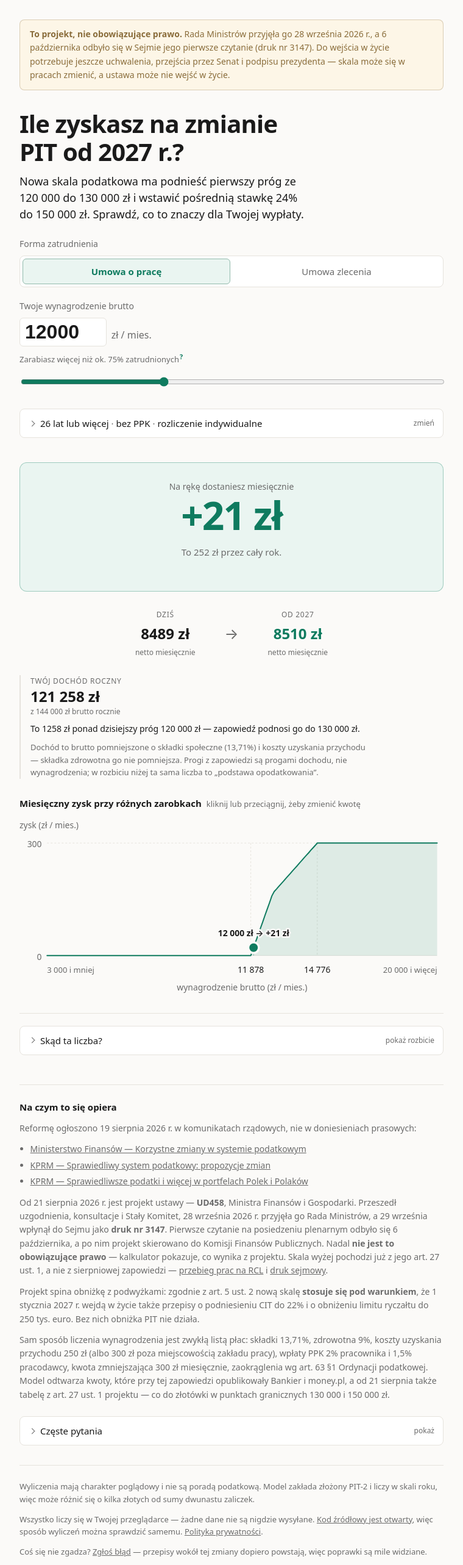
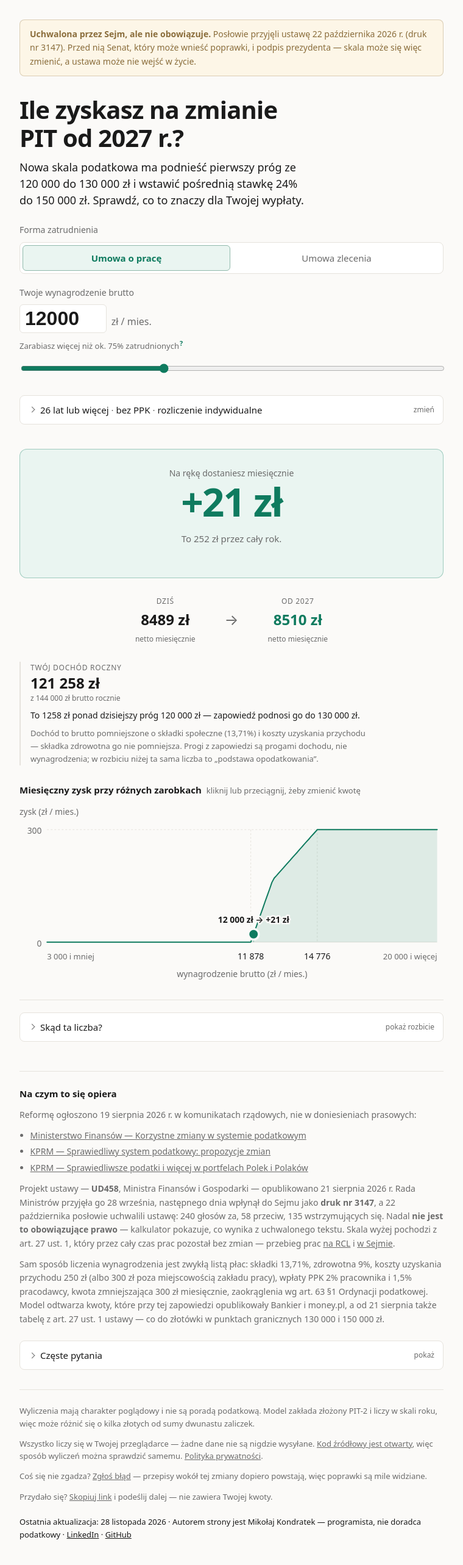
Before and after one commit to mkondratek/pit-2027, a Svelte app: page / in a window 1280 px wide. Shown: the top 2566 px of the page at 61% size, without its empty margins (260-1020 px from the left). Built offline with nearby package versions, Linux system fonts and the light colour scheme.

Commit message:
Describe the bill as passed by the Sejm on 22 October

```diff
--- a/index.html
+++ b/index.html
@@ -16,7 +16,7 @@
     <meta property="og:title" content="Ile zyskasz na zmianie PIT od 2027 r.?" />
     <meta
       property="og:description"
-      content="Wpisz swoje brutto i zobacz różnicę. Uwaga: to projekt ustawy przyjęty przez rząd, jeszcze nie obowiązujące prawo."
+      content="Wpisz swoje brutto i zobacz różnicę. Uwaga: to ustawa uchwalona przez Sejm, jeszcze nie obowiązujące prawo."
     />
     <meta property="og:locale" content="pl_PL" />
     <meta property="og:url" content="https://pit.kondratek.pl/" />
--- a/src/App.svelte
+++ b/src/App.svelte
@@ -26,11 +26,9 @@
 <main>
   <header>
     <p class="zastrzezenie">
-      <strong>To projekt, nie obowiązujące prawo.</strong> Rada Ministrów przyjęła go
-      28 września 2026 r., a 6 października odbyło się w Sejmie jego pierwsze czytanie (druk
-      nr 3147). Do wejścia w życie
-      potrzebuje jeszcze uchwalenia, przejścia przez Senat i podpisu prezydenta — skala może się
-      w pracach zmienić, a ustawa może nie wejść w życie.
+      <strong>Uchwalona przez Sejm, ale nie obowiązuje.</strong> Posłowie przyjęli ustawę
+      22 października 2026 r. (druk nr 3147). Przed nią Senat, który może wnieść poprawki,
+      i podpis prezydenta — skala może się więc zmienić, a ustawa może nie wejść w życie.
     </p>
 
     <h1>Ile zyskasz na zmianie PIT od 2027&nbsp;r.?</h1>
@@ -79,34 +77,27 @@
          pod twierdzeniem, którego nikt nie sprawdził (a druk wpłynął już 29.09).
          `__DATA_BUDOWY__` zostaje tylko w stopce. -->
     <p>
-      Od 21 sierpnia 2026 r. jest projekt ustawy — <strong>UD458</strong>, Ministra Finansów
-      i Gospodarki. Przeszedł uzgodnienia, konsultacje i Stały Komitet, 28 września 2026 r.
-      przyjęła go Rada Ministrów, a 29 września wpłynął do Sejmu jako <strong>druk nr 3147</strong>.
-      Pierwsze czytanie na posiedzeniu plenarnym odbyło się 6 października, a po nim projekt
-      skierowano do Komisji Finansów Publicznych. Nadal
+      Projekt ustawy — <strong>UD458</strong>, Ministra Finansów i Gospodarki — opublikowano
+      21 sierpnia 2026 r. Rada Ministrów przyjęła go 28 września, następnego dnia wpłynął do
+      Sejmu jako <strong>druk nr 3147</strong>, a 22 października posłowie uchwalili ustawę:
+      240 głosów za, 58 przeciw, 135 wstrzymujących się. Nadal
       <strong>nie jest to obowiązujące prawo</strong> — kalkulator pokazuje, co wynika
-      z projektu. Skala wyżej pochodzi już z jego art. 27 ust. 1, a nie z sierpniowej
-      zapowiedzi — <a href="https://legislacja.rcl.gov.pl/projekt/12413754">przebieg prac
-      na RCL</a> i <a href="https://www.sejm.gov.pl/Sejm10.nsf/druk.xsp?nr=3147">druk
-      sejmowy</a>.
+      z uchwalonego tekstu. Skala wyżej pochodzi z art. 27 ust. 1, który przez cały czas prac
+      pozostał bez zmian — przebieg prac
+      <a href="https://legislacja.rcl.gov.pl/projekt/12413754">na RCL</a>
+      i <a href="https://www.sejm.gov.pl/Sejm10.nsf/PrzebiegProc.xsp?nr=3147">w Sejmie</a>.
     </p>
 
-    <!-- Warunkowość z art. 5 ust. 2 nie pojawia się w żadnym omówieniu, które czytałem,
-         a jest sprawdzalna i zmienia sposób czytania całej reformy. Podajemy sam przepis
-         bez oceny — wniosek należy do czytelnika. -->
-    <p>
-      Projekt spina obniżkę z podwyżkami: zgodnie z art. 5 ust. 2 nową skalę
-      <strong>stosuje się pod warunkiem</strong>, że 1 stycznia 2027 r. wejdą w życie także
-      przepisy o podniesieniu CIT do 22% i o obniżeniu limitu ryczałtu do 250 tys. euro.
-      Bez nich obniżka PIT nie działa.
-    </p>
+    <!-- Strona opisuje ustawę w obecnym brzmieniu, nie jej historię. Do 22.10.2026 stał tu
+         akapit o warunku z art. 5 ust. 2 projektu (obniżka PIT spięta z podwyżką CIT); Sejm
+         wykreślił i warunek, i CIT. Historia zmian jest w model.md (A.2, A.7) i README. -->
 
     <p>
       Sam sposób liczenia wynagrodzenia jest zwykłą listą płac: składki 13,71%, zdrowotna 9%,
       koszty uzyskania przychodu 250 zł (albo 300 zł poza miejscowością zakładu pracy), wpłaty PPK
       2% pracownika i 1,5% pracodawcy, kwota zmniejszająca 300 zł miesięcznie, zaokrąglenia
       wg art. 63 §1 Ordynacji podatkowej. Model odtwarza kwoty, które przy tej zapowiedzi
-      opublikowały Bankier i money.pl, a od 21 sierpnia także tabelę z art. 27 ust. 1 projektu
+      opublikowały Bankier i money.pl, a od 21 sierpnia także tabelę z art. 27 ust. 1 ustawy
       — co do złotówki w punktach granicznych 130 000 i 150 000 zł.
     </p>
   </section>
@@ -155,12 +146,10 @@
            co było po prostu nieprawdą i przeczyło własnemu silnikowi: `constants.ts` modeluje
            daninę 4% → 5% i nazywa ją składnikiem *pakietu*. Czytelnik, który chce ocenić tę
            reformę całościowo, potrzebuje wiedzieć, że skala to jej część, a nie całość. -->
-      Projekt jest jednak szerszy niż sama skala. Obejmuje też podniesienie CIT z 19% na 22%
-      dla firm o przychodach powyżej 50 mln euro oraz dla jednostek grup objętych opodatkowaniem
-      wyrównawczym, obniżenie limitu ryczałtu z 2 mln do 250 tys. euro wraz z nową stawką 17%
-      od nadwyżki ponad 300 tys. euro, a także wzrost daniny solidarnościowej z 4% na 5%.
-      Z tego wszystkiego kalkulator uwzględnia wyłącznie daninę, bo jako jedyna dotyczy osób
-      rozliczających się według skali.
+      Ustawa jest jednak szersza niż sama skala. Obejmuje też obniżenie limitu ryczałtu
+      z 2 mln do 250 tys. euro wraz z nową stawką 17% od nadwyżki ponad 300 tys. euro oraz
+      wzrost daniny solidarnościowej z 4% na 5%. Kalkulator uwzględnia z tego wyłącznie daninę,
+      bo jako jedyna dotyczy osób rozliczających się według skali.
       Do liczenia podatków na B2B, umowie o pracę i zleceniu w ogóle, łącznie z porównaniem
       form opodatkowania, dobrym narzędziem jest
       <a href="https://ladnepodatki.pl">ladnepodatki.pl</a>.
@@ -168,11 +157,10 @@
 
     <h3>Czy to już pewne?</h3>
     <p>
-      Jeszcze nie, ale bliżej niż na początku. Jest projekt ustawy (UD458): 28 września 2026 r.
-      przyjęła go Rada Ministrów, następnego dnia trafił do Sejmu jako druk nr 3147, a 6 października,
-      po pierwszym czytaniu, skierowano go do Komisji Finansów Publicznych. Przed nim
-      jeszcze uchwalenie, Senat i podpis prezydenta — skala może się po drodze zmienić, a dopóki ustawa nie zostanie ogłoszona, nie obowiązuje nic. Dodatkowo
-      sam projekt uzależnia obniżkę PIT od wejścia w życie podwyżki CIT i ograniczenia ryczałtu.
+      Jeszcze nie, ale bliżej niż na początku. 22 października 2026 r. Sejm uchwalił ustawę
+      (druk nr 3147). Kolejny etap to Senat, który może wnieść poprawki — wtedy ustawa wraca
+      do posłów — a ostatni to prezydent, który może ją podpisać albo zawetować. Dopóki nie
+      zostanie ogłoszona w Dzienniku Ustaw, nie obowiązuje nic.
     </p>
 
     <h3>Kto to policzył i skąd mam wiedzieć, że dobrze?</h3>
--- a/src/lib/faq.ts
+++ b/src/lib/faq.ts
@@ -37,21 +37,18 @@
     pytanie: 'A co z B2B, podatkiem liniowym i ryczałtem?',
     odpowiedz:
       'Ta strona liczy wyłącznie zmianę skali podatkowej, a ta obejmuje umowę o pracę, ' +
-      'zlecenie i emeryturę. Na podatku liniowym 19% sama skala nie zmienia nic. Projekt ' +
-      'UD458 jest jednak szerszy: obejmuje też CIT z 19% na 22% dla firm o przychodach ponad ' +
-      '50 mln euro, obniżenie limitu ryczałtu z 2 mln do 250 tys. euro wraz ze stawką 17% od ' +
-      'nadwyżki ponad 300 tys. euro oraz wzrost daniny solidarnościowej z 4% na 5%. ' +
+      'zlecenie i emeryturę. Na podatku liniowym 19% sama skala nie zmienia nic. Ustawa ' +
+      'jest jednak szersza: obejmuje też obniżenie limitu ryczałtu ' +
+      'z 2 mln do 250 tys. euro wraz ze stawką 17% od nadwyżki ponad 300 tys. euro oraz wzrost ' +
+      'daniny solidarnościowej z 4% na 5%. ' +
       'Kalkulator uwzględnia z tego tylko daninę.',
   },
   {
     pytanie: 'Czy to już pewne?',
     odpowiedz:
-      'Jeszcze nie. Jest projekt ustawy UD458; 28 września 2026 r. przyjęła go Rada ' +
-      'Ministrów, a 29 września trafił do Sejmu (druk nr 3147), gdzie 6 października po ' +
-      'pierwszym czytaniu skierowano go do Komisji Finansów Publicznych. Przed nim jeszcze uchwalenie, ' +
-      'Senat i podpis prezydenta, a skala może się ' +
-      'w pracach zmienić. Sam projekt uzależnia przy tym obniżkę PIT od wejścia w życie ' +
-      'podwyżki CIT i ograniczenia ryczałtu.',
+      'Jeszcze nie. 22 października 2026 r. Sejm uchwalił ustawę (druk nr 3147). Przed nią ' +
+      'Senat, który może wnieść poprawki, i podpis prezydenta, a dopóki nie zostanie ' +
+      'ogłoszona w Dzienniku Ustaw, nie obowiązuje.',
   },
   {
     pytanie: 'Kto to policzył i skąd mam wiedzieć, że dobrze?',
```
